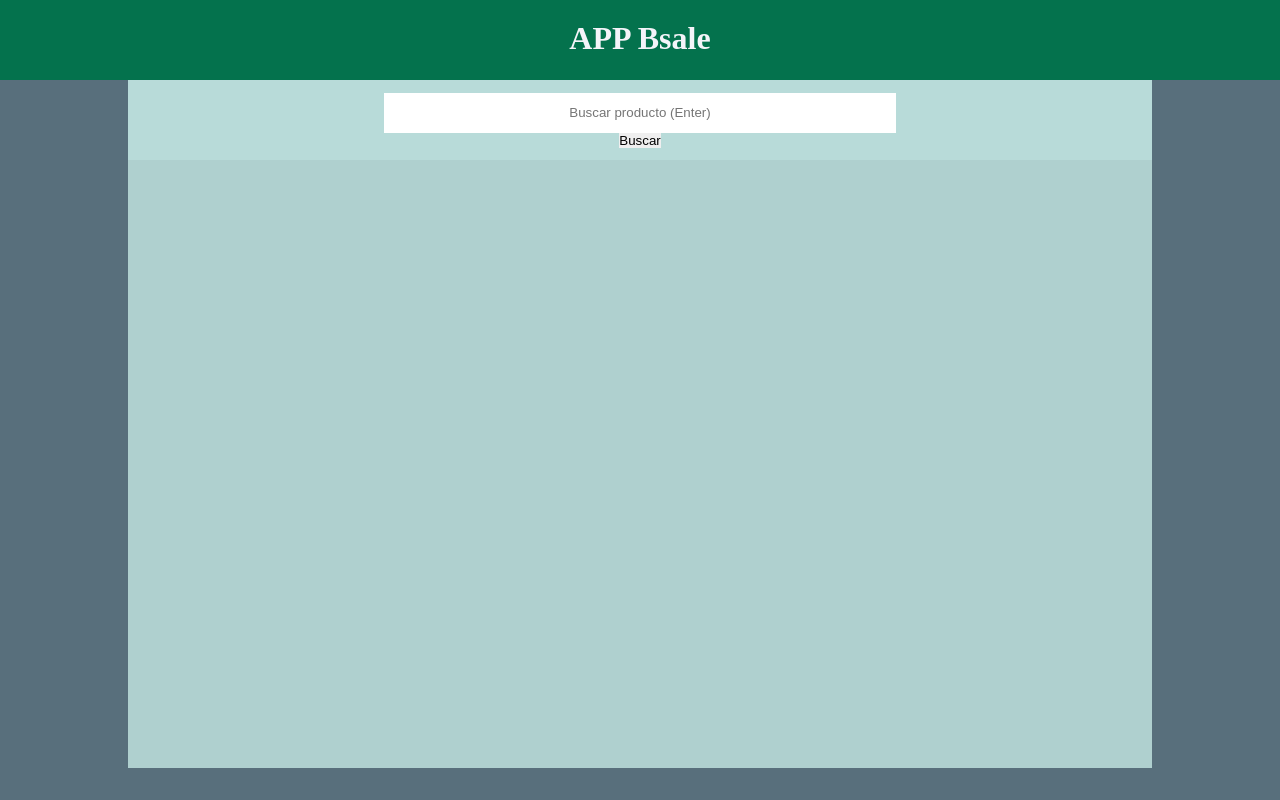
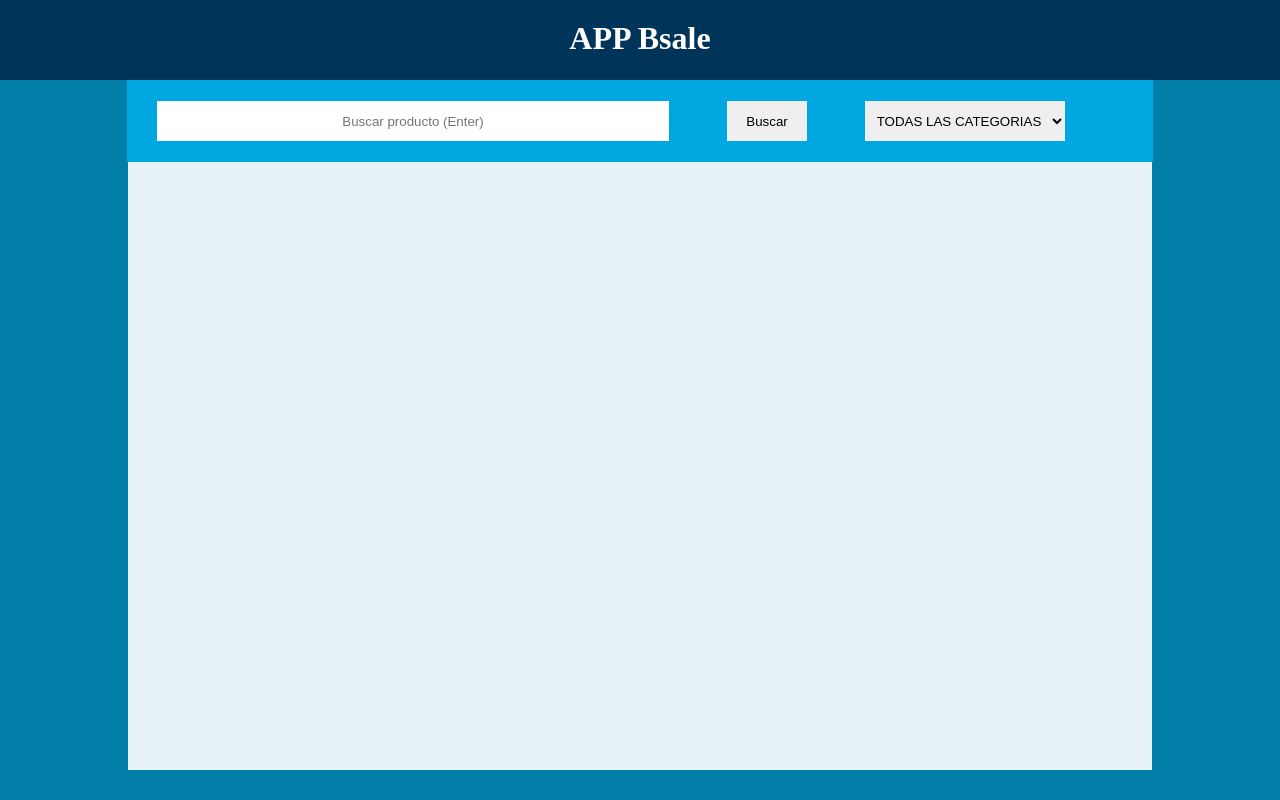
Before and after one commit to Stev-189/Bsale_App, a website with bundled scripts: page index.html in a window 1280 px wide. Built offline with nearby package versions, Linux system fonts and the light colour scheme; files whose address does not match are found by name.

Commit message:
V4 Final comentada

```diff
--- a/app.js
+++ b/app.js
@@ -1,4 +1,3 @@
-// Require packages and set the port
 const express = require('express');
 const port = 3002;
 const bodyParser = require('body-parser');
@@ -6,7 +5,6 @@
 const app = express();
 const cors =require('cors')//
 
-// Use Node.js body parsing middleware
 app.use(bodyParser.json());
 app.use(cors());//
 app.use(bodyParser.urlencoded({
@@ -15,7 +13,6 @@
 
 routes(app);
 
-// Start the server
 const server = app.listen(port, (error) => {
     if (error) return console.log(`Error: ${error}`);
     console.log(`Server listening on port ${server.address().port}`);
--- a/appClient/getProductAll.js
+++ b/appClient/getProductAll.js
@@ -1,5 +1,5 @@
 import { renderCategory, renderProduct , search } from "./render_data.js";
-
+ //SI todo esta bien render
 export async function getProductAll(url,type){
   await fetch(url)
   .then(res=>res.json())
@@ -9,7 +9,7 @@
   })
   .catch(err=>console.log(err))
 }
-
+//para busqueda o categoria se render solo un row
 export async function getSearch(url){
   await fetch(url)
   .then(res=>res.json())
--- a/appClient/index_app.js
+++ b/appClient/index_app.js
@@ -6,11 +6,11 @@
     getProductAll('http://localhost:3002/product','product');
   }, 1000);
 }
-
+// Get Carga Inicial All
 document.addEventListener("DOMContentLoaded", async (e)=>{
  await cargaInicial()
 })
-
+//Get Busqueda
 document.addEventListener("click",async (e)=>{
 let $inputSearch= document.getElementById('search')
 if(e.target.matches('#btnSearch')&&($inputSearch.value)) {
@@ -20,3 +20,11 @@
   await cargaInicial()
 }
 })
+//Get Selector Categoria
+document.addEventListener('change',async e=>{
+  if(e.target.value==='allCategory'){
+    await cargaInicial()
+  } else{
+    await getSearch(`http://localhost:3002/product/category/${e.target.value}`);
+  }
+})
--- a/appClient/render_data.js
+++ b/appClient/render_data.js
@@ -1,7 +1,15 @@
 const $spaceRender=document.getElementById('spaceRender'),
-      $limpiar=_=>$spaceRender.innerHTML=''
-
+      $limpiar=_=>$spaceRender.innerHTML='',
+      $doSelect=document.getElementById('catSelect')
+let doSelect=true
+// a render categorias como contenedores
 export function renderCategory(elRender){
+  //agrega las categorias a Selector solo 1 vez al inicio web
+  if(doSelect){elRender.forEach(e=>{
+    $doSelect.insertAdjacentHTML('beforeend',`<option value="${e.id}">${e.name.toUpperCase()}</option>`);
+    doSelect=false;
+  })
+  }
   $limpiar()
   elRender.forEach(e => {
     $spaceRender.insertAdjacentHTML('beforeend',
@@ -14,14 +22,14 @@
     )
   });
 }
-
+// se agregan los productos a cada categoria
 export function renderProduct(elRender){
   elRender.forEach(e => {
     let des=`Des ${e.discount}%`,
         img=e.url_image
     let $container=document.querySelector(`#DC${e.category}`)
     if(e.discount===0) des=``;
-    if(e.url_image==='') img='asset/no-disponible.png'
+    if(e.url_image===''||e.url_image===null) img='asset/no-disponible.png'
     $container.insertAdjacentHTML('beforeend',
     ` <figure class="card ${e.name}" id="P${e.id}">
           <img src="${img}" alt="${e.name}">
@@ -30,7 +38,7 @@
     )
   });
 }
-
+// todas las demas cargas se renderizan a un solo row llamdo resultado
 export function search(elRender){
   $limpiar()
   $spaceRender.insertAdjacentHTML('beforeend',
@@ -46,7 +54,7 @@
         img=e.url_image
     let $container=document.querySelector(`#DC`)
     if(e.discount===0) des=``;
-    if(e.url_image==='') img='asset/no-disponible.png'
+    if(e.url_image===''||e.url_image===null) img='asset/no-disponible.png'
     $container.insertAdjacentHTML('beforeend',
     ` <figure class="card ${e.name}" id="P${e.id}">
           <img src="${img}" alt="${e.name}">
--- a/css/index.css
+++ b/css/index.css
@@ -1,12 +1,14 @@
+:root{
+--fColor      :#003459;
+--FontComunt  :#00171F;
+--s2BGC       :#007EA7;/* #B8DBD9 */
+--BFColor     :#FFFFFF;/* #586F7C */
+--header-fig  :#00A7E1;
+}
 
-:root{
---fColor      :#04724D;
---cH1         :#F4F4F9;
---s2BGC       :#586F7C;/* #B8DBD9 */
---s1BGC       :#B8DBD9;/* #586F7C */
-}
 body {
   background-color: var(--s2BGC);
+  color:var(--FontComunt);
 }
 body, body *{
   margin: 0 auto;
@@ -19,32 +21,43 @@
   width: 100vw;
   height: 60px;
   text-align: center;
-  color: var(--cH1);
+  color: var(--FontComunt);
   padding-top: 20px;
 }
 
 header h1 {
   margin: o auto;
+  color:var(--BFColor) ;
 }
 #inputSearch{
   width: 80vw;
   height: 80px;
   display: flex;
-  flex-direction: column;
-  justify-content: center;
+  margin: 0 auto;
   align-items: center;
-  background-color: var(--s1BGC);
+  background-color: var(--header-fig);
+  padding: 1px;
 }
 #search{
-  margin: 0 auto;
   text-align: center;
   height: 40px;
   width: 40vw;
 }
+#btnSearch{
+  text-align: center;
+  height: 40px;
+  width: 80px;
+}
+#catSelect{
+  text-align: center;
+  height: 40px;
+  width: 200px;
+}
+/* --------------------------------------------------------------------////////// Space Render \\\\\\\\\\*/
 #spaceRender{
   /* border: solid 2px red; */
   height: 76vh;
-  background-color: var(--s1BGC);
+  background-color: var(--BFColor);
   width: 80vw;
   opacity: 0.9;
   overflow: auto;
@@ -75,7 +88,7 @@
   width: 200px;
   overflow: hidden;
   position: relative;
-  background-color:var(--cH1);
+  background-color:var(--BFColor);
 }
 .card img{
   display: block;
@@ -86,8 +99,8 @@
 }
 .card figcaption{
   text-align: center;
-  background-color: var(--s2BGC);
-  color:var(--cH1);
+  background-color: var(--header-fig);
+  color:var(--FontComunt);
   margin:0;
   border:none;
   position: absolute;
--- a/data/config.js
+++ b/data/config.js
@@ -1,6 +1,5 @@
 const mysql = require('mysql');
 
-// Set database connection credentials
 const config = {
     host:'mdb-test.c6vunyturrl6.us-west-1.rds.amazonaws.com',
     user:'bsale_test',
@@ -8,8 +7,6 @@
     database:'bsale_test'
 };
 
-// Create a MySQL pool
 const pool = mysql.createPool(config);
 
-// Export the pool
 module.exports = pool;
--- a/index.html
+++ b/index.html
@@ -12,6 +12,9 @@
     <section id="inputSearch">
         <input type="text" name="search" id="search" placeholder="Buscar producto (Enter)">
         <button id="btnSearch">Buscar</button>
+        <select name="categorias" id="catSelect">
+            <option value="allCategory">TODAS LAS CATEGORIAS</option>
+        </select>
         <div id="filtro"></div>
     </section>
     <section id="spaceRender">
```
Also changed, not shown: routes/routes.js (+5 -13 lines), README.md.
